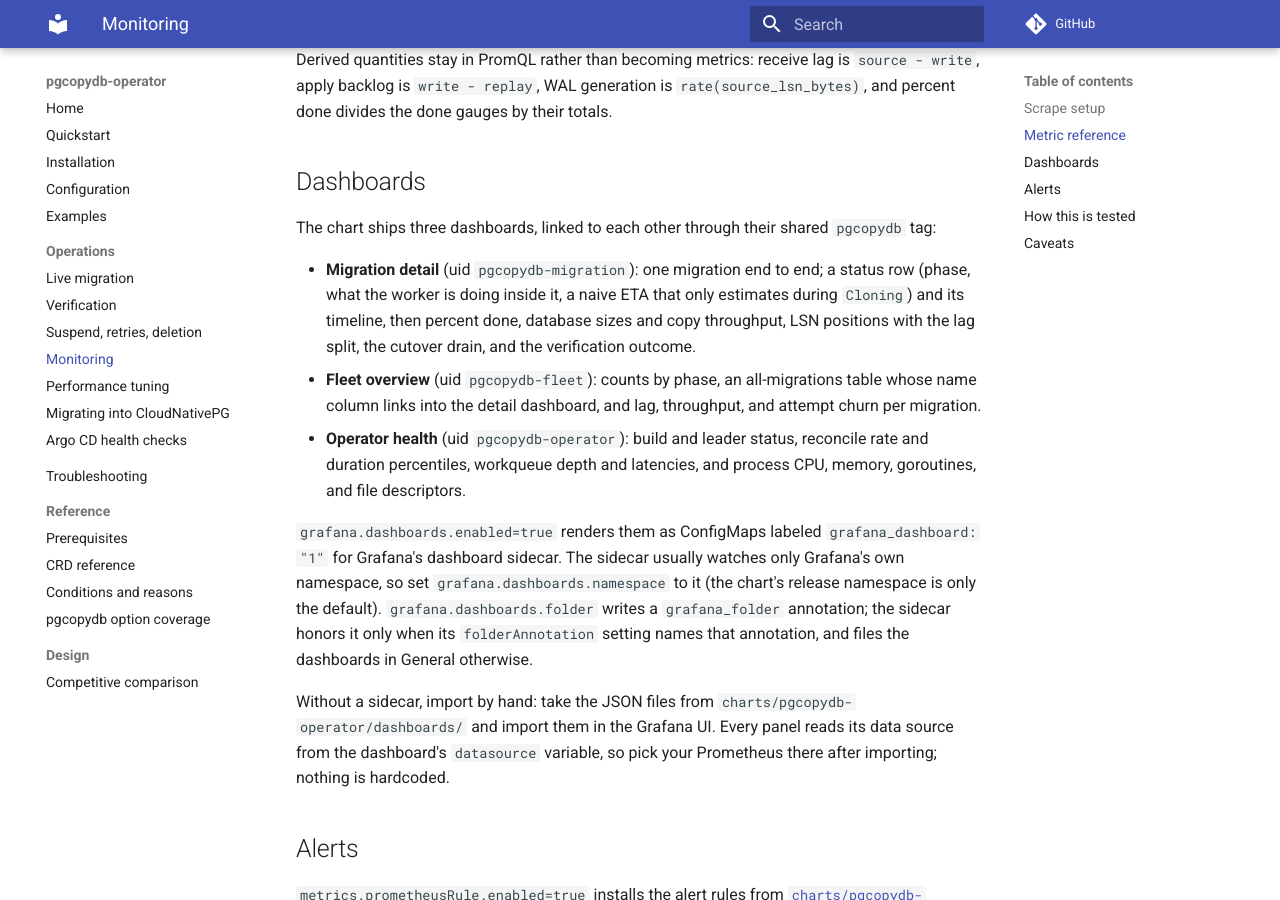
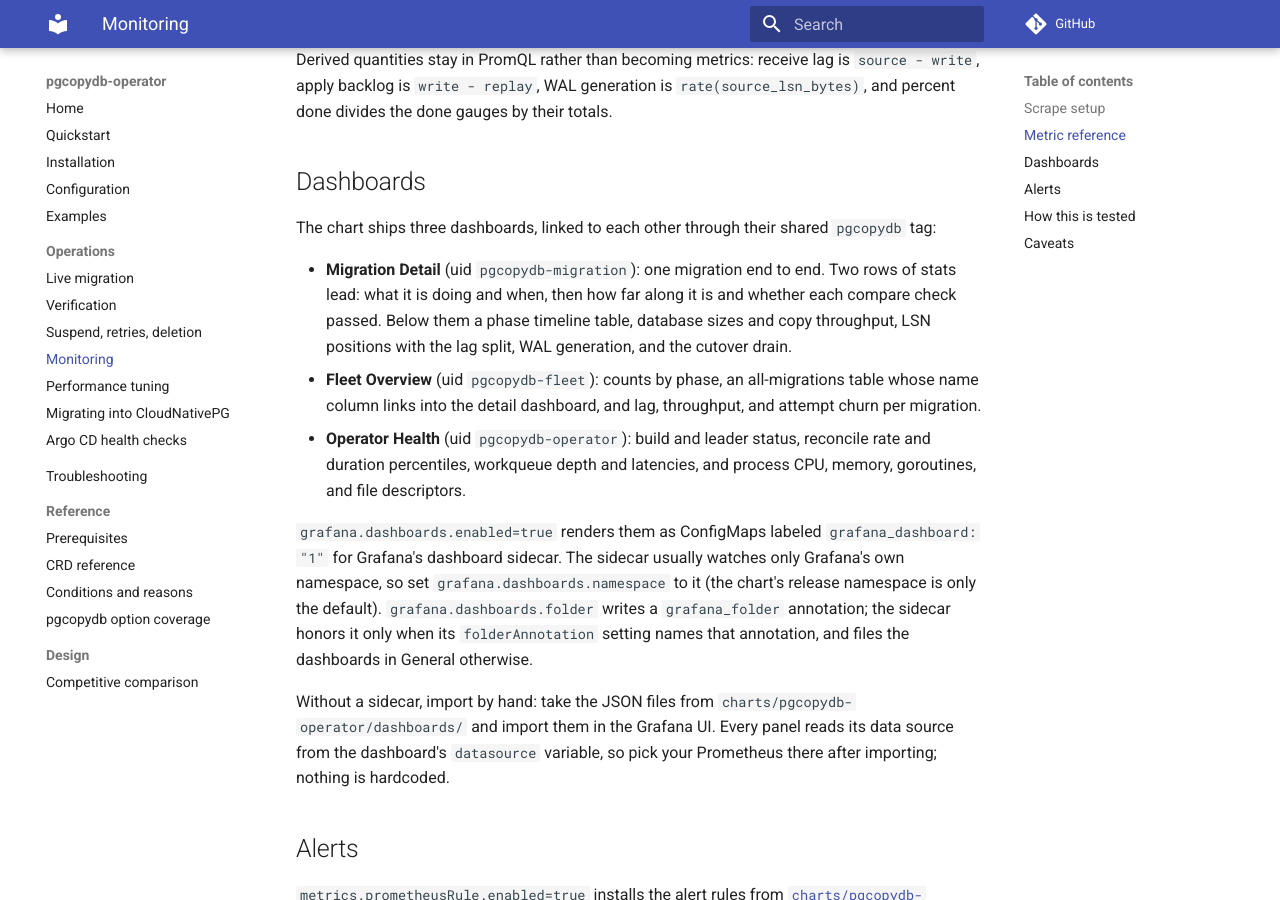
Before and after one commit to ydixken/pgcopydb-operator, an MkDocs documentation site: the page built from docs/operations/monitoring.md, in a window 1280 px wide and 900 px high, scrolled down 2717 px. Built offline with MkDocs 1.6.1 and Material for MkDocs 9.7.7, drawn with Linux system fonts in a browser that asks for light colours; comment, search, counter and statistics services are not loaded.

Commit message:
fix(chart): title case the dashboard names (#163)
* fix(chart): title case the dashboard names, correct the layout description

The panel titles moved to title case but the dashboards' own names did not,
so a Grafana list read Migration detail beside Current Work.

The monitoring page also still described the old layout: percent done as a
bar and the verification outcome at the bottom. Both moved into the status
rows, and the timeline became a table.

* fix(chart): stop the ETA rendering its own label set

The Cloning branch kept the scrape labels (job, instance, pod, container)
because only the sentinel branch reduced with sum by. A stat panel given a
series with more than the identifying labels renders the whole label set as
the display name, so the tile filled with pgcopydb-operator-metrics, name=,
namespace=, pod= instead of a number.

Both branches now reduce to namespace and name. Verified against live
Prometheus: one series, two labels, during Cloning.

* fix(chart): tidy the status tiles, colour mode like the rest

ETA moves next to Percent: both answer how far along, so they read together.
Completed At says Still Running rather than Running while one is in flight.

Current Work and Mode were grey because colorMode was none. Mode needed
more than a flag: it rendered its word as the series name, which colorMode
value never touches, so it now maps the value per series the way Current
Work already did.

* fix(e2e): repair the emptyOK keys the panel rename orphaned

Title casing the panels left three emptyOK entries pointing at titles that
no longer exist, so Cutover Drain, LSN Positions and Leader Elected lost
their exemptions. Only Leader Elected surfaced; the other two happened to
have data on that run and would have failed intermittently later.

The metrics fixture now runs both compare checks. This spec asserts every
dashboard panel answers, so exempting the Data Verification panel would
have left the new per-check metric with no e2e coverage at all.

A guard now fails immediately, naming the stale key, when an emptyOK entry
matches no panel.

```diff
--- a/docs/operations/monitoring.md
+++ b/docs/operations/monitoring.md
@@ -52,9 +52,9 @@ Derived quantities stay in PromQL rather than becoming metrics: receive lag is `
 
 The chart ships three dashboards, linked to each other through their shared `pgcopydb` tag:
 
-- **Migration detail** (uid `pgcopydb-migration`): one migration end to end; a status row (phase, what the worker is doing inside it, a naive ETA that only estimates during `Cloning`) and its timeline, then percent done, database sizes and copy throughput, LSN positions with the lag split, the cutover drain, and the verification outcome.
-- **Fleet overview** (uid `pgcopydb-fleet`): counts by phase, an all-migrations table whose name column links into the detail dashboard, and lag, throughput, and attempt churn per migration.
-- **Operator health** (uid `pgcopydb-operator`): build and leader status, reconcile rate and duration percentiles, workqueue depth and latencies, and process CPU, memory, goroutines, and file descriptors.
+- **Migration Detail** (uid `pgcopydb-migration`): one migration end to end. Two rows of stats lead: what it is doing and when, then how far along it is and whether each compare check passed. Below them a phase timeline table, database sizes and copy throughput, LSN positions with the lag split, WAL generation, and the cutover drain.
+- **Fleet Overview** (uid `pgcopydb-fleet`): counts by phase, an all-migrations table whose name column links into the detail dashboard, and lag, throughput, and attempt churn per migration.
+- **Operator Health** (uid `pgcopydb-operator`): build and leader status, reconcile rate and duration percentiles, workqueue depth and latencies, and process CPU, memory, goroutines, and file descriptors.
 
 `grafana.dashboards.enabled=true` renders them as ConfigMaps labeled `grafana_dashboard: "1"` for Grafana's dashboard sidecar.
 The sidecar usually watches only Grafana's own namespace, so set `grafana.dashboards.namespace` to it (the chart's release namespace is only the default).
```
Also changed, not shown: 4 other files.
